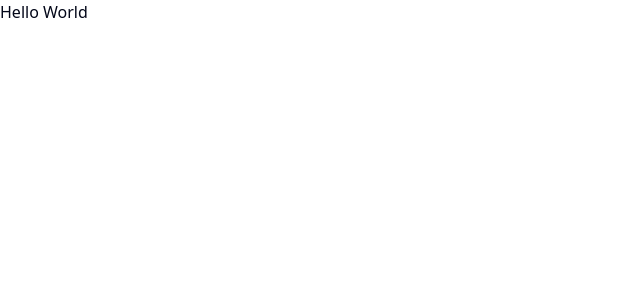
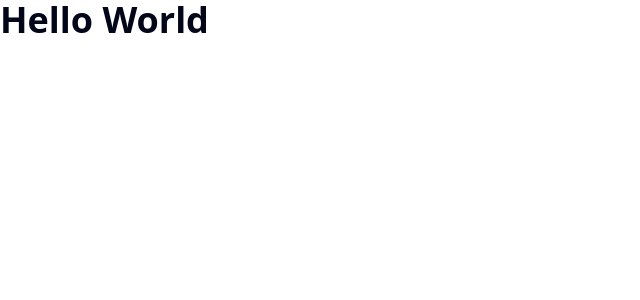
Before and after one commit to AngelRodRo/Craftly, a React (Vite) app: page / in a window 1280 px wide. Shown: the top 300 px of the page, without its empty margins (0-640 px from the left). Built offline with nearby package versions, Linux system fonts and the light colour scheme.

Commit message:
feat: add react-router and update App UI

```diff
--- a/package.json
+++ b/package.json
@@ -17,6 +17,7 @@
     "lucide-react": "^0.511.0",
     "react": "^19.1.0",
     "react-dom": "^19.1.0",
+    "react-router": "^7.6.0",
     "tailwind-merge": "^3.3.0",
     "tailwindcss": "^4.1.7"
   },
--- a/src/App.tsx
+++ b/src/App.tsx
@@ -1,7 +1,9 @@
-import "./index.css";
-
 function App() {
-  return <div>Hello World</div>;
+  return (
+    <div>
+      <h1 className="text-4xl font-bold">Hello World</h1>
+    </div>
+  );
 }
 
 export default App;
--- a/src/main.tsx
+++ b/src/main.tsx
@@ -1,6 +1,7 @@
 import { StrictMode } from 'react'
 import { createRoot } from 'react-dom/client'
 import App from './App.tsx'
+import "./index.css";
 
 createRoot(document.getElementById('root')!).render(
   <StrictMode>
```
Also changed, not shown: 1 other file (tests, documents, lock files or other folders).
